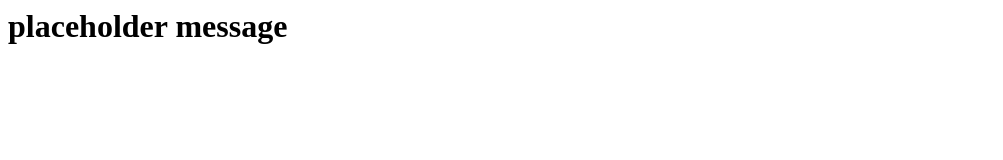
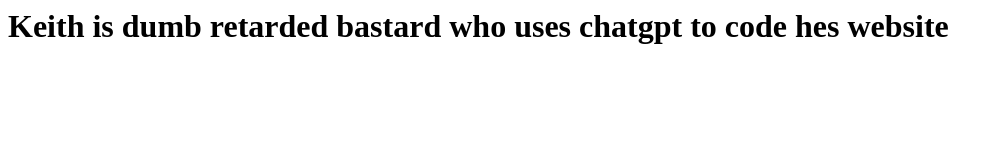
Before and after one commit to verdantkid/Keithisdumb2025, a plain HTML site: page index.html in a window 1280 px wide. Shown: the whole page, without its empty margins (0-1003 px from the left). Drawn offline with Linux system fonts and the light colour scheme.

Commit message:
index.html
w

```diff
--- a/index.html
+++ b/index.html
@@ -1,8 +1,9 @@
 <html>
 <head>
 <title> Keithisdumb2025</title>
-<h1>placeholder message</h1>
+<h1>Keith is dumb retarded bastard who uses chatgpt to code hes website</h1>
 <h3>
  </h3>
 </head>
+
 </html>
```
